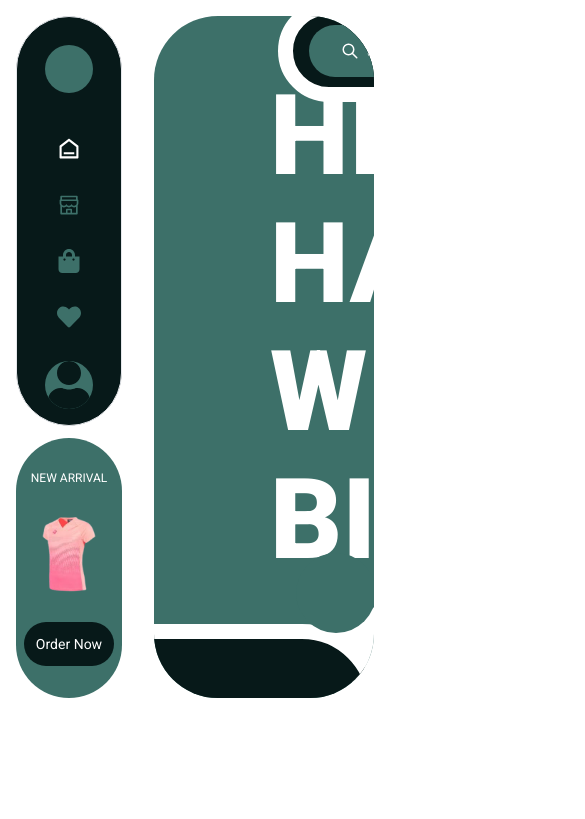
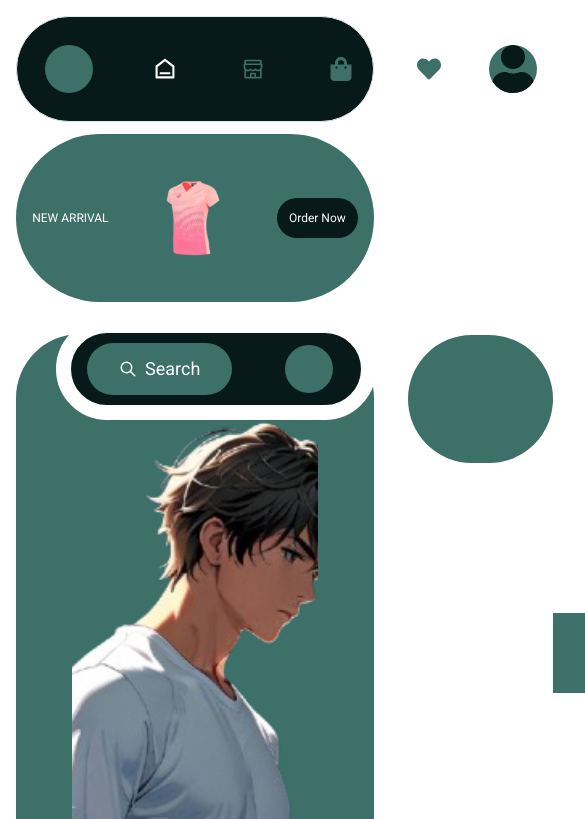
Before and after one commit to Petsamuel/sport-kit, a React (Vite) app: page / in a window 390 px wide. Shown: the top 819 px of the page, 585 px wide, since content can reach past the window. Built offline with nearby package versions, Linux system fonts and the light colour scheme.

Commit message:
💄 refactor: enhance layout responsiveness in App, Dock, and Hero components

```diff
--- a/src/App.tsx
+++ b/src/App.tsx
@@ -4,7 +4,7 @@ import { Hero } from "./components/Hero";
 // import { FloatingDock } from "./components/Dock";
 function App() {
   return (
-    <section className="flex">
+    <section className="flex lg:flex-row flex-col">
       <div className=" p-4 z-50">
         <FloatingNav />
       </div>
--- a/src/components/Dock.tsx
+++ b/src/components/Dock.tsx
@@ -2,7 +2,7 @@ import { RiHome6Line } from "react-icons/ri";
 import { AiOutlineShop } from "react-icons/ai";
 import { FaShoppingBag, FaHeart, FaUser } from "react-icons/fa";
 import { useState } from "react";
-import img from "../assets/image/6.png"
+import img from "../assets/image/6.png";
 export const FloatingNav = () => {
   const [active, setActive] = useState(0);
   const menu = [
@@ -31,13 +31,13 @@ export const FloatingNav = () => {
   return (
     <>
       <section className="flex flex-col gap-3">
-        <div className="flex justify-around flex-col border rounded-full py-4 px-4 items-center gap-8 bg-[--secondary] ">
+        <div className="flex justify-around lg:flex-col flex-row border rounded-full py-4 px-4 items-center gap-8 bg-[--secondary] ">
           <div className="p-3">
             <div className=" rounded-full bg-[--primary] h-[3rem] w-[3rem]" />
           </div>
           <div>
             {" "}
-            <nav className="flex flex-col gap-8">
+            <nav className="flex lg:flex-col flex-row gap-8">
               {menu.map((val, index) => (
                 <div
                   key={index}
@@ -59,20 +59,18 @@ export const FloatingNav = () => {
           </div>
           <div className="">
             <FaUser className=" rounded-full bg-[--primary]  h-[3rem] w-[3rem] text-[--secondary]" />
-
           </div>
         </div>
 
-          <div className=" text-white rounded-full bg-[--primary] flex flex-col justify-evenly items-center gap-4 py-[2rem] text-sm uppercase ">
-            <div className="text-xs">New Arrival</div>
-            <div className="p-3">
-              <img src={img} alt="img" className="w-20 h-20"/>
-            </div>
-            <button className=" bg-[--secondary] text-white p-3 rounded-full">
-              Order Now
-            </button>
+        <div className=" text-white rounded-full bg-[--primary] flex lg:flex-col flex-row justify-evenly items-center gap-4 py-[2rem] text-sm uppercase ">
+          <div className="text-xs">New Arrival</div>
+          <div className="p-3">
+            <img src={img} alt="img" className="w-20 h-20" />
           </div>
-
+          <button className="text-xs bg-[--secondary] text-white p-3 rounded-full">
+            Order Now
+          </button>
+        </div>
       </section>
     </>
   );
--- a/src/components/Hero.tsx
+++ b/src/components/Hero.tsx
@@ -4,12 +4,7 @@ import { TbSearch } from "react-icons/tb";
 export const Hero = () => {
   return (
     <>
-      <div className="bg-[--primary] text-white h-full rounded-[4rem] relative w-full grid grid-cols-5 p-10 overflow-hidden">
-        <img
-          src={img2}
-          alt="image"
-          className="h-[99dvh] w-auto col-start-1 col-end-3 p-4 row-start-2 absolute scale-x-[-1]  -left-[10rem] rounded-b-3xl"
-        />
+      <div className="bg-[--primary] text-white h-full rounded-[4rem] relative w-full lg:grid  flex flex-col lg:grid-cols-5 p-10 ">
         <div className="flex gap-2 col-start-4 h-[5.5rem] rounded-full -mt-[4rem] -mr-[5rem] py-2 relative ">
           <div className="relative bg-[--secondary] h-fit flex rounded-full gap-4 px-4 items-center simple-curve border-[15.8px] border-white w-[20rem] justify-between z-20 after:absolute after:contents-[''] after:bg-white after:h-[5rem] after:w-[6rem] after:-end-[6rem] after:rounded-full after:-top-8 ">
             <button
@@ -26,10 +21,15 @@ export const Hero = () => {
             <div className="rounded-full bg-[--primary] h-[8rem] w-[9.1rem] mt-[1.59rem] -right-[1.9rem] z-20 absolute" />
           </div>
         </div>
+        <img
+          src={img2}
+          alt="image"
+          className="h-[99dvh] lg:col-start-1 lg:col-end-3 p-4 lg:row-start-2 lg:absolute scale-x-[-1]  -left-[10rem] rounded-b-3xl object-cover col-auto"
+        />
         {/* content */}
         <div></div>
-        <div className="col-start-3 col-span-6 row-start-3 row-end-12 text-end -mt-10 z-20 relative ">
-          <p className="text-[7rem] font-black uppercase text-balance leading-[8rem] p-5 ">
+        <div className="lg:col-start-3 lg:col-span-6 lg:row-start-3 lg:row-end-12 text-end lg:-mt-10 z-20 relative ">
+          <p className="lg:text-[7rem] text-2xl font-black uppercase text-balance lg:leading-[8rem] p-5 ">
             Hit <span className="[font-stretch]">H</span>ard
             <br />
             Wi<span>N</span> Big
@@ -56,9 +56,12 @@ export const Hero = () => {
           </div>
         </div>
       </div>
-      {/* fix */}
-      {/* <div className="absolute h-20 w-20 bg-red-900 end-4 bottom-[14rem] rounded-full z-20" /> */}
-      {/* // <div /> */}
+
+      <div
+        className=" absolute h-20 w-[5.5rem] bg-white left-[614px] inset-[39rem] rounded-full
+        before:h-20 before:w-[5.8rem] before:bg-[--primary] before:contents-[''] before:absolute before:right-[3.5rem] before:bottom-[0.7rem] before:rounded-br-3xl
+      "
+      />
     </>
   );
 };
```
